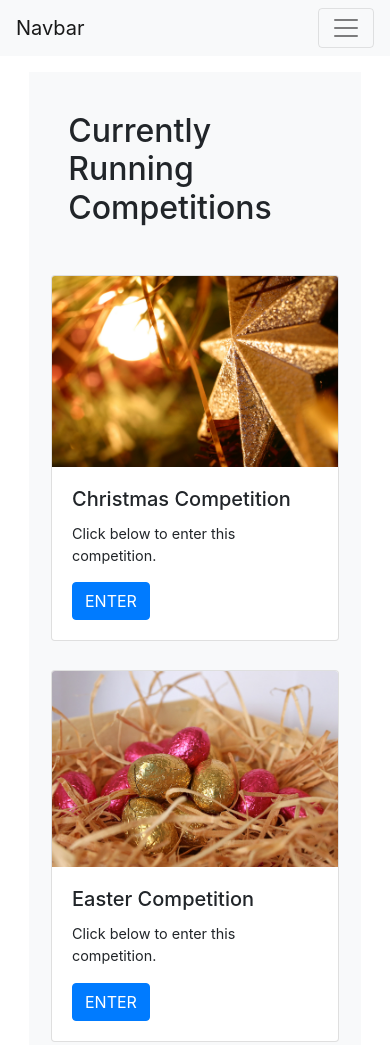
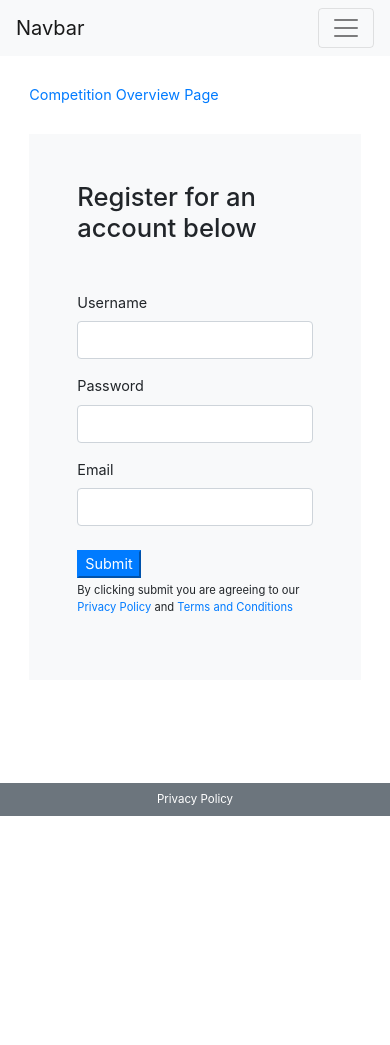
Before and after one commit to claireporter26/Photography-Club-Competitions, a plain HTML site: page competition-overview.html in a window 390 px wide. Shown: the top 1045 px of the page. After the commit the page ends 844 px from the top, so only its background shows below. Drawn offline with nearby package versions, Linux system fonts and the light colour scheme.

Commit message:
testing mobile view

```diff
--- a/competition-overview.html
+++ b/competition-overview.html
@@ -95,7 +95,32 @@
             </div>
         </div>
     </nav> -->
-    <div class="main-container bg-light p-4 my-3">
+
+    <div class="main-container">
+        <a href="./competition-overview.html">Competition Overview Page</a>
+        <div class="bg-light registration-container mb-5 p-5">
+            <h2 class="registration-header mb-5">Register for an account below</h2>
+            <form action="">
+                <div class="mb-3">
+                    <label for="username-reg" class="form-label">Username</label>
+                    <input class="form-control" name="username-reg" id="username-reg" type="text">
+                </div>
+                <div class="mb-3">
+                    <label for="password-reg" class="form-label">Password</label>
+                    <input class="form-control" name="password-reg" id="password-reg" type="password">
+                </div>
+                <div class="mb-4">
+                    <label for="email-reg" class="form-label">Email</label>
+                    <input class="form-control" name="email-reg" id="email-reg" type="email">
+                </div>
+
+                <button type="submit" class="btn-primary">Submit</button>
+                <p class="form-text registration-policy-statement">By clicking submit you are agreeing to our <a href="privacypolicy.html">Privacy Policy</a> and <a href="#">Terms and Conditions</a></p>
+            </form>
+        </div>
+    </div>
+
+    <!-- <div class="main-container bg-light p-4 my-3">
         <div class="container-fluid">
             <h1 class="page-header mb-5">Currently Running Competitions</h1>
 
@@ -126,7 +151,7 @@
                 </div>
             </div>
         </div>
-    </div>
+    </div> -->
     <footer class="container-fluid navbar bg-secondary justify-content-center text-white footer-homepage" role="navigation">
         <div class="container-fluid justify-content-center">
             <li class="privacy-policy footer-item small"><a class="link--white" href="privacypolicy.html">Privacy Policy</a></li>
```
Also changed, not shown: account.html (+1 -1 lines), competition-christmas.html (+1 -1 lines), privacypolicy.html (+1 -1 lines).
